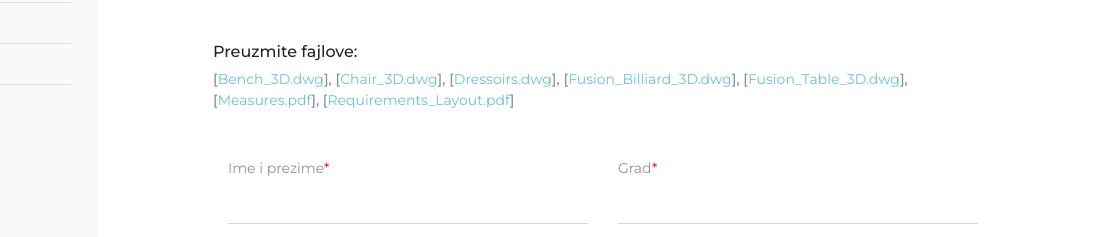
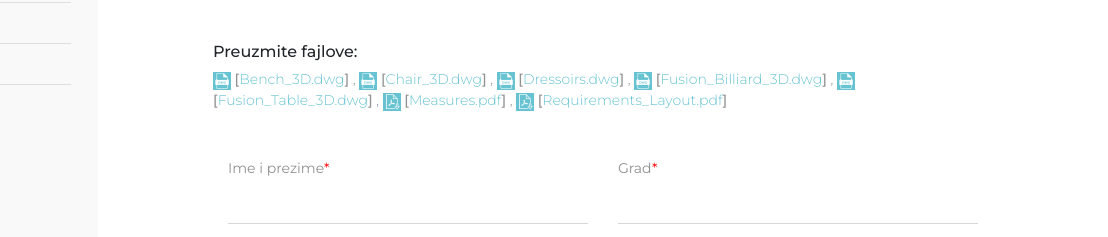
Before and after one commit to NbgDeki/fusion-tables, a website built with webpack: page src/archi-club.html in a window 1280 px wide. Shown: the part 547-784 px from the top of the page, 172-1280 px from the left. Built offline with nearby package versions, Linux system fonts and the light colour scheme; some packages are replaced by stand-ins of ours; what @fortawesome/fontawesome would draw is missing.

Commit message:
'archi-club' update

```diff
--- a/src/archi-club.html
+++ b/src/archi-club.html
@@ -190,14 +190,49 @@
                 </div>
                 <div class="text-left">
                   <h6>Preuzmite fajlove:</h6>
-                  <p style="font-weight: 500;">
-                    [<a class="file-link" href="#">Bench_3D.dwg</a>],
-                    [<a class="file-link" href="#">Chair_3D.dwg</a>],
-                    [<a class="file-link" href="#">Dressoirs.dwg</a>],
-                    [<a class="file-link" href="#">Fusion_Billiard_3D.dwg</a>],
-                    [<a class="file-link" href="#">Fusion_Table_3D.dwg</a>],
-                    [<a class="file-link" href="#">Measures.pdf</a>],
-                    [<a class="file-link" href="#">Requirements_Layout.pdf</a>]
+                  <p>
+                    <a class="file-link" href="#">
+                      <span class="file-link__icon">
+                        <img src=<%= require("./img/download-dwg.png") %> />
+                      </span>
+                      <span class="file-link__text">Bench_3D.dwg</span>
+                    </a>,
+                    <a class="file-link" href="#">
+                      <span class="file-link__icon">
+                        <img src=<%= require("./img/download-dwg.png") %> />
+                      </span>
+                      <span class="file-link__text">Chair_3D.dwg</span>
+                    </a>,
+                    <a class="file-link" href="#">
+                      <span class="file-link__icon">
+                        <img src=<%= require("./img/download-dwg.png") %> />
+                      </span>
+                      <span class="file-link__text">Dressoirs.dwg</span>
+                    </a>,
+                    <a class="file-link" href="#">
+                      <span class="file-link__icon">
+                        <img src=<%= require("./img/download-dwg.png") %> />
+                      </span>
+                      <span class="file-link__text">Fusion_Billiard_3D.dwg</span>
+                    </a>,
+                    <a class="file-link" href="#">
+                      <span class="file-link__icon">
+                        <img src=<%= require("./img/download-dwg.png") %> />
+                      </span>
+                      <span class="file-link__text">Fusion_Table_3D.dwg</span>
+                    </a>,
+                    <a class="file-link" href="#">
+                      <span class="file-link__icon">
+                        <img src=<%= require("./img/download-pdf.png") %> />
+                      </span>
+                      <span class="file-link__text">Measures.pdf</span>
+                    </a>,
+                    <a class="file-link" href="#">
+                      <span class="file-link__icon">
+                        <img src=<%= require("./img/download-pdf.png") %> />
+                      </span>
+                      <span class="file-link__text">Requirements_Layout.pdf</span>
+                    </a>
                   </p>
                 </div>
                 <div class="text-left">
--- /dev/null
+++ b/src/css/_importants.scss
@@ -0,0 +1,47 @@
+.file-link {
+  &:hover {
+    color: $letters-color;
+
+    .file-link__icon {
+      background-color: $letters-color;
+    }
+  }
+
+  &__text {
+    &::after,
+    &::before {
+      display: inline;
+      font-weight: 500;
+      color: $letters-color !important;
+    }
+
+    &::after {
+      content: "]";
+    }
+
+    &::before {
+      content: "[";
+    }
+  }
+
+  &__icon {
+    position: relative;
+    display: inline-flex;
+    width: 18px;
+    height: 18px;
+    background-color: $primary;
+    align-items: center;
+    justify-content: center;
+    vertical-align: middle;
+    transition: background-color .5s;
+
+    & > img {
+      position: absolute;
+      top: 50%;
+      left: 50%;
+      transform: translate(-50%, -50%);
+      width: 16px !important;
+      margin: 0 !important;
+    }
+  }
+}
--- a/src/css/_index.scss
+++ b/src/css/_index.scss
@@ -297,14 +297,6 @@
   }
 }
 
-.file-link {
-  font-weight: 400;
-
-  &:hover {
-    text-decoration: underline !important;
-  }
-}
-
 .katalog {
   display: block;
 }
--- a/src/css/main.scss
+++ b/src/css/main.scss
@@ -13,6 +13,7 @@
 @import "gallery";
 @import "testimonials";
 @import "press";
+@import "importants";
 
 #back-to-top {
     position: fixed;
```
Also changed, not shown: src/img/download-dwg.png (added).
